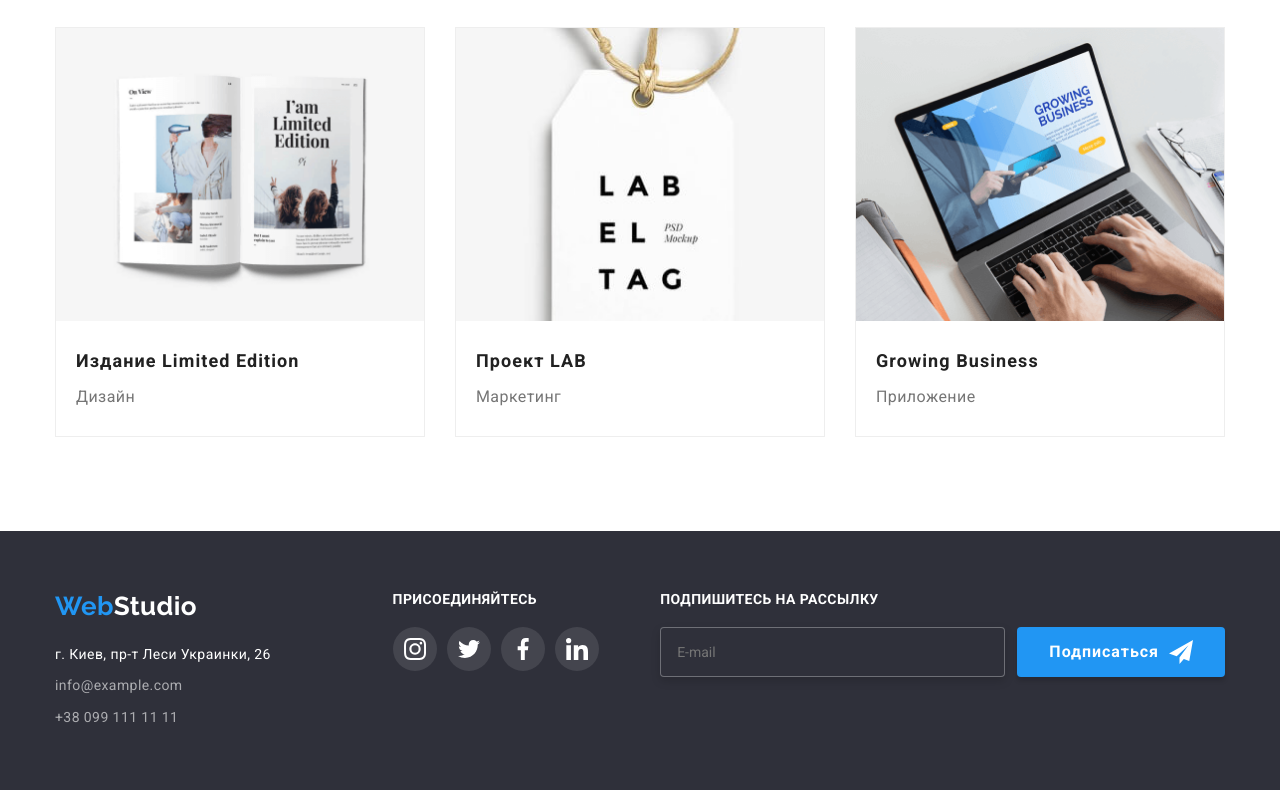
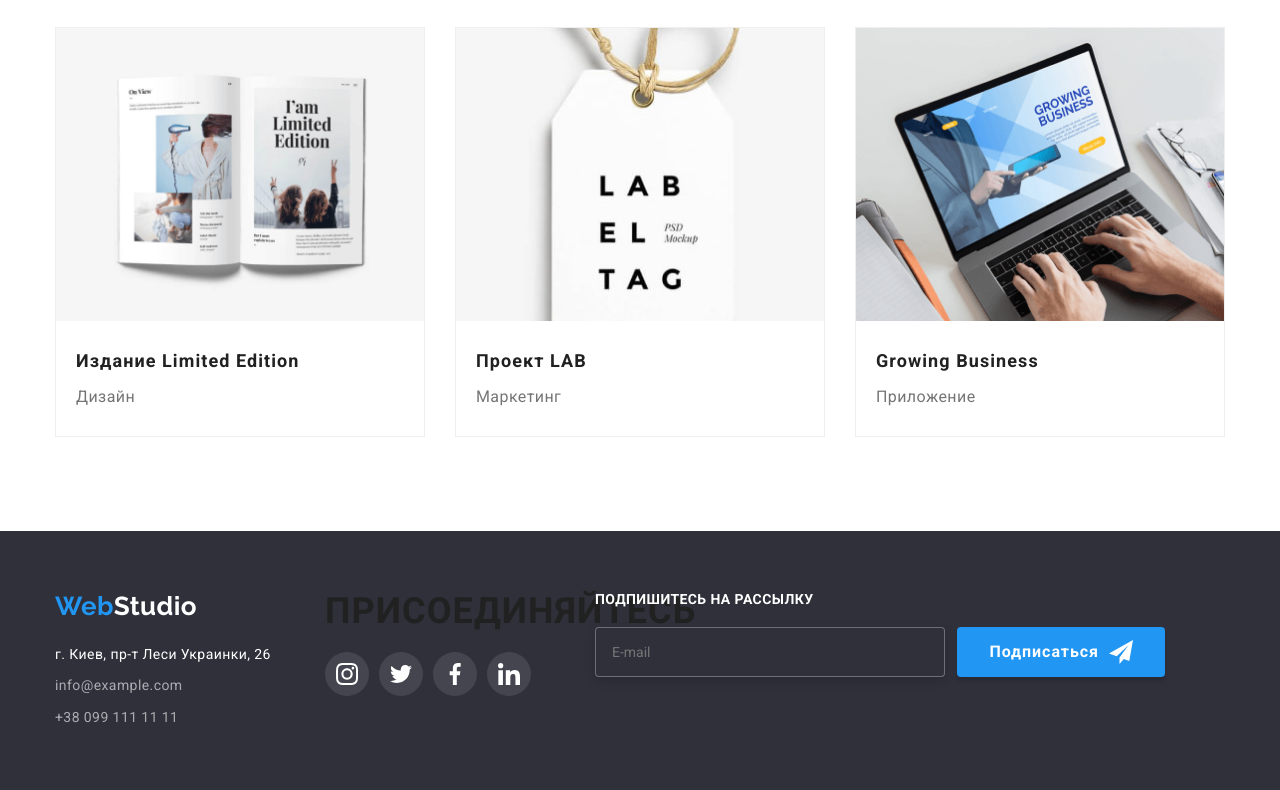
Before and after one commit to EvgeniyBoyko/goit-markup-hw-07, a plain HTML site: page portfolio.html in a window 1280 px wide. Shown: the part 1114-1904 px from the top of the page. Drawn offline with nearby package versions, Linux system fonts and the light colour scheme.

Commit message:
Исправил ошибки ДЗ

```diff
--- a/sass/components/_button.scss
+++ b/sass/components/_button.scss
@@ -19,3 +19,8 @@
   letter-spacing: 0.06em;
   background-color: var(--text-accent);
 }
+
+.footer-btn {
+  margin-left: 12px;
+  margin-top: 0;
+}
--- a/sass/components/_network.scss
+++ b/sass/components/_network.scss
@@ -38,12 +38,11 @@
 
 .soshial-link-container {
   width: 270px;
-  padding: 60px 0;
-  align-items: flex-start;
-  margin-left: 70px;
 }
 
 .soshial-link-title {
+  margin-bottom: 20px;
+
   font-weight: 700;
   font-size: 14px;
   line-height: 1.142;
@@ -57,7 +56,7 @@
 }
 
 .soshial-link-item {
-  margin-top: 20px;
+  // margin-top: 20px;
   background-color: rgba(255, 255, 255, 0.1);
   border-radius: 50%;
 
--- a/sass/layout/studio/portfolio/_filter-list.scss
+++ b/sass/layout/portfolio/_filter-list.scss
@@ -47,6 +47,7 @@
   top: 0;
 
   width: 100%;
+  height: 100%;
   padding: 63px 24px;
   background: rgba(33, 150, 243, 0.9);
 
--- a/sass/layout/studio/_footer.scss
+++ b/sass/layout/studio/_footer.scss
@@ -1,7 +1,5 @@
 .footer-address-container {
   width: 270px;
-  padding: 60px 0;
-  align-items: flex-start;
 }
 
 .footer-page {
@@ -10,6 +8,7 @@
   display: flex;
   justify-content: center;
   align-items: center;
+  padding: 60px 0;
 
   & .link.rgba {
     color: rgba(255, 255, 255, 0.6);
@@ -47,19 +46,16 @@
 
 .subscription-container {
   width: 570px;
-  padding: 60px 0;
 }
 
 .subscription-form {
   display: flex;
-  justify-content: center;
-  align-items: center;
 }
 
 .subscription-input {
   flex-grow: 1;
   height: 50px;
-  margin-top: 20px;
+  // margin-top: 20px;
   padding-left: 16px;
 
   border: 1px solid rgba(255, 255, 255, 0.3);
@@ -67,6 +63,7 @@
   filter: drop-shadow(0px 4px 4px rgba(0, 0, 0, 0.15));
   border-radius: 4px;
   background: var(--footer-bg-color);
+  color: var(--text-wite-color);
 
   transition: border 250ms var(--cubic);
 
@@ -77,13 +74,6 @@
   }
 }
 
-.footer-btn {
-  margin-left: 12px;
-  margin-top: 20px;
-  padding: 10px 32px;
-  box-shadow: 0px 4px 4px rgba(0, 0, 0, 0.15);
-}
-
 .subscription-send {
   margin-left: 10px;
   fill: var(--text-wite-color);
--- a/sass/layout/studio/_team.scss
+++ b/sass/layout/studio/_team.scss
@@ -40,8 +40,7 @@
   text-align: center;
 }
 
-.section .section-title,
-.section-comand .section-title {
+.section-title {
   color: var(--text-black-color);
   font-weight: 700;
   font-size: 36px;
--- a/sass/layout/studio/_work.scss
+++ b/sass/layout/studio/_work.scss
@@ -25,7 +25,7 @@
   height: 70px;
   width: 100%;
   background: rgba(47, 48, 58, 0.8);
-  top: 76%;
+  bottom: 0;
   position: absolute;
 
   font-weight: 700;
--- a/sass/main.scss
+++ b/sass/main.scss
@@ -28,5 +28,5 @@
 @import './layout/studio/footer';
 
 // portfolio
-@import './layout/studio/portfolio/filter';
-@import './layout/studio/portfolio/filter-list';
+@import './layout/portfolio/filter';
+@import './layout/portfolio/filter-list';
```
Also changed, not shown: index.html (+1 -1 lines), CSS/main.css, CSS/main.min.css, sass/layout/portfolio/_filter.scss (renamed from sass/layout/studio/portfolio/_filter.scss), 2 other files.
